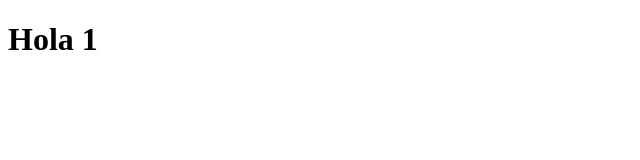
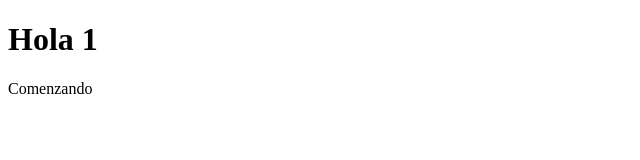
Before and after one commit to eaquinor/prueba, a plain HTML site: page index.html in a window 1280 px wide. Shown: the whole page, without its empty margins (0-640 px from the left). Drawn offline with Linux system fonts and the light colour scheme.

Commit message:
Agregando cambios

```diff
--- a/index.html
+++ b/index.html
@@ -16,6 +16,7 @@
             <p class="browsehappy">You are using an <strong>outdated</strong> browser. Please <a href="#">upgrade your browser</a> to improve your experience.</p>
         <![endif]-->
         <h1>Hola 1</h1>
+        <p>Comenzando</p>
         <script src="" async defer></script>
     </body>
 </html>
```
